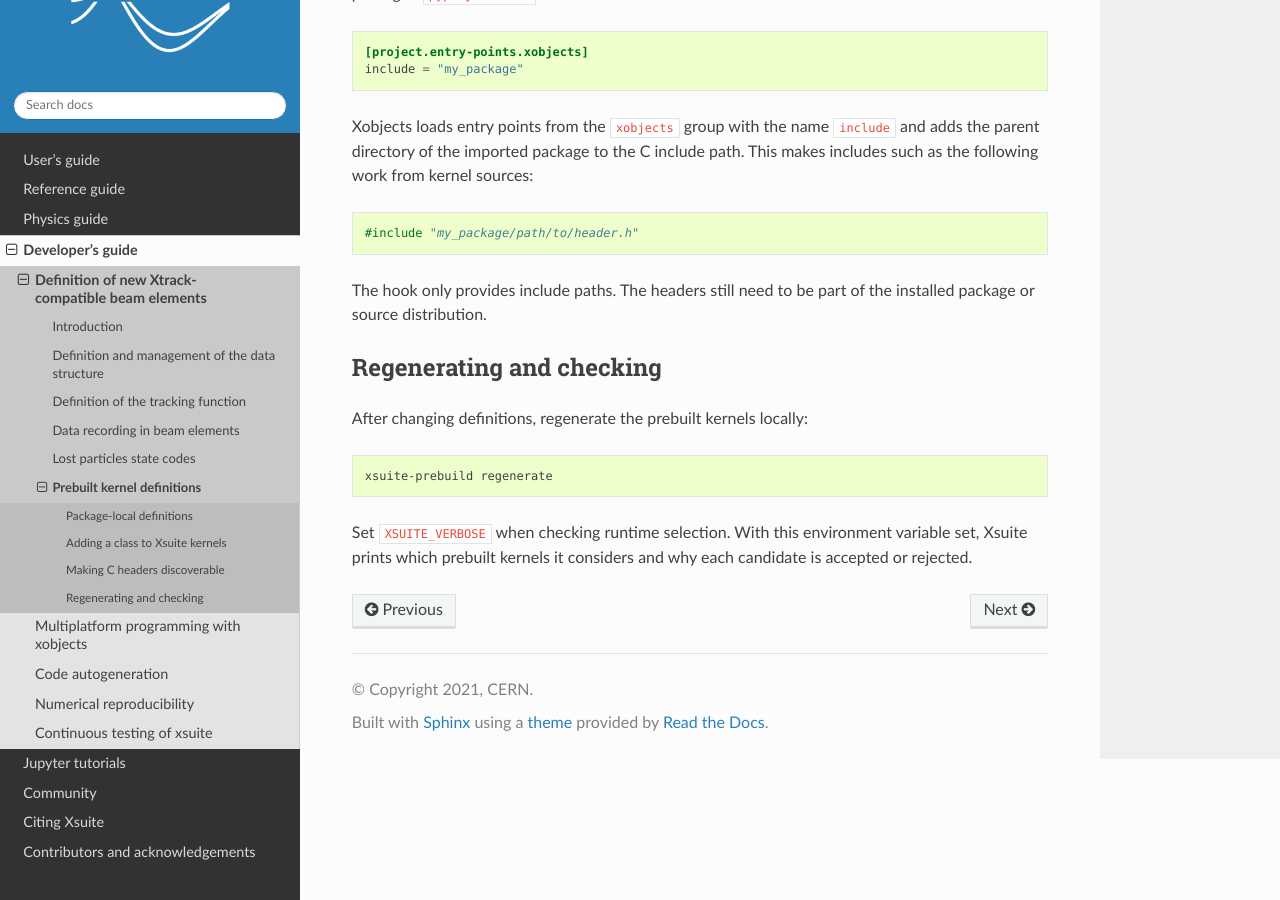
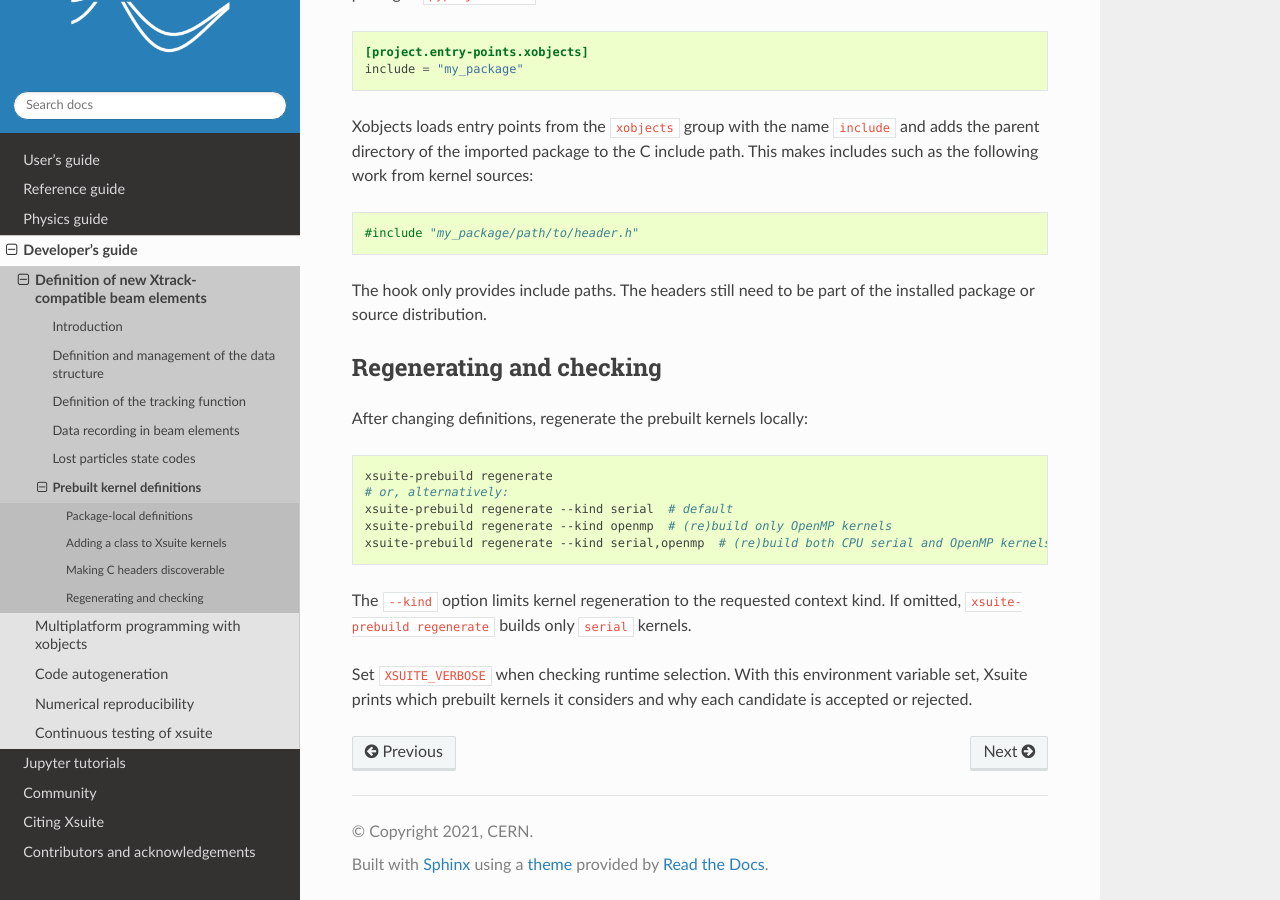
Before and after one commit to xsuite/xsuite, a Sphinx documentation site: the page built from docs/dev_guide_xtbe_prebuilt_kernels.rst, in a window 1280 px wide and 900 px high, scrolled down 2058 px. Built offline with Sphinx 7.4.7 and the Read the Docs theme 3.1.0, drawn with Linux system fonts in a browser that asks for light colours; pages that are not in the unit, such as notebooks, are missing from menus; the version number could not be read and is left out.

Commit message:
Document the --kind option of xsuite-prebuild

```diff
--- a/docs/dev_guide_xtbe_prebuilt_kernels.rst
+++ b/docs/dev_guide_xtbe_prebuilt_kernels.rst
@@ -123,6 +123,13 @@ After changing definitions, regenerate the prebuilt kernels locally:
 .. code-block:: bash
 
     xsuite-prebuild regenerate
+    # or, alternatively:
+    xsuite-prebuild regenerate --kind serial  # default
+    xsuite-prebuild regenerate --kind openmp  # (re)build only OpenMP kernels
+    xsuite-prebuild regenerate --kind serial,openmp  # (re)build both CPU serial and OpenMP kernels
+
+The ``--kind`` option limits kernel regeneration to the requested context kind.
+If omitted, ``xsuite-prebuild regenerate`` builds only ``serial`` kernels.
 
 Set ``XSUITE_VERBOSE`` when checking runtime selection. With this environment
 variable set, Xsuite prints which prebuilt kernels it considers and why each
```
Also changed, not shown: docs/installation.rst (+10 -2 lines).
